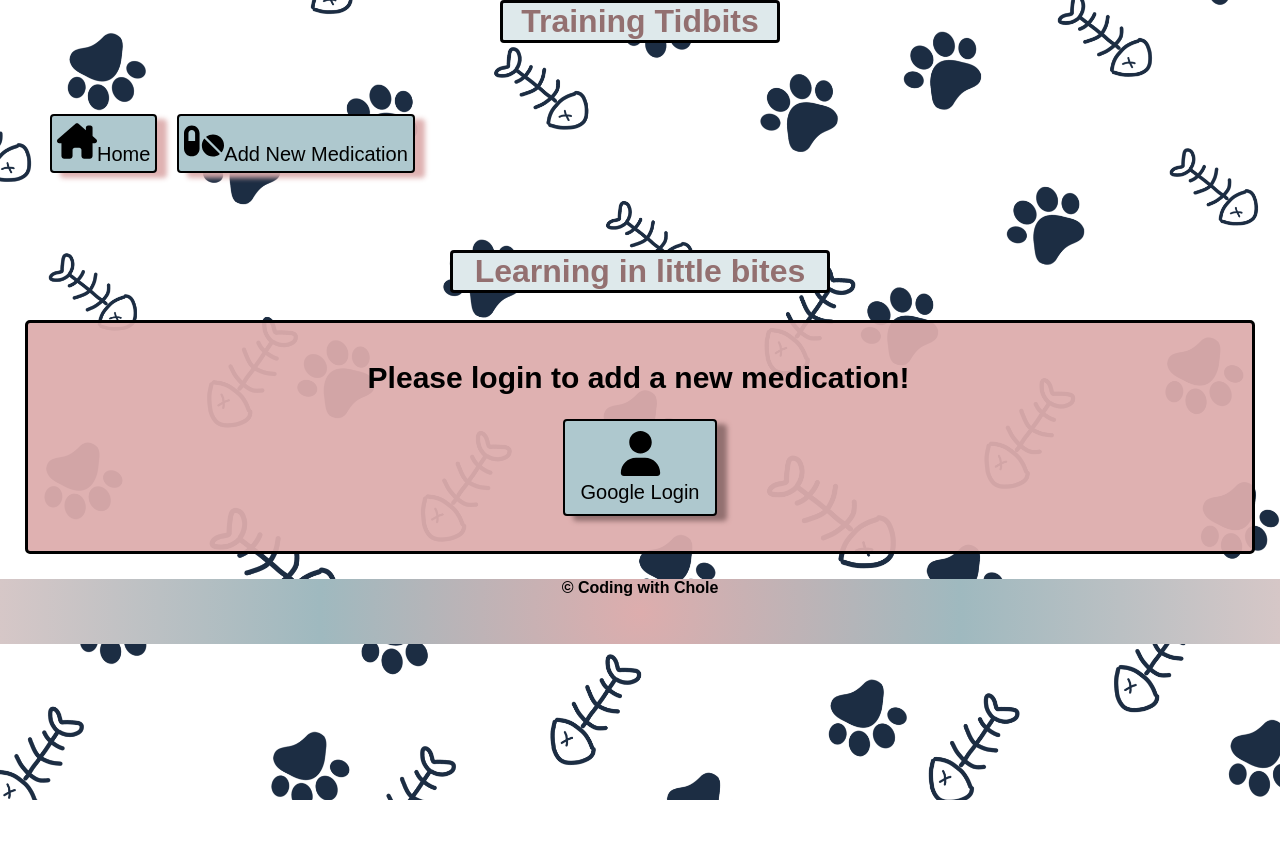
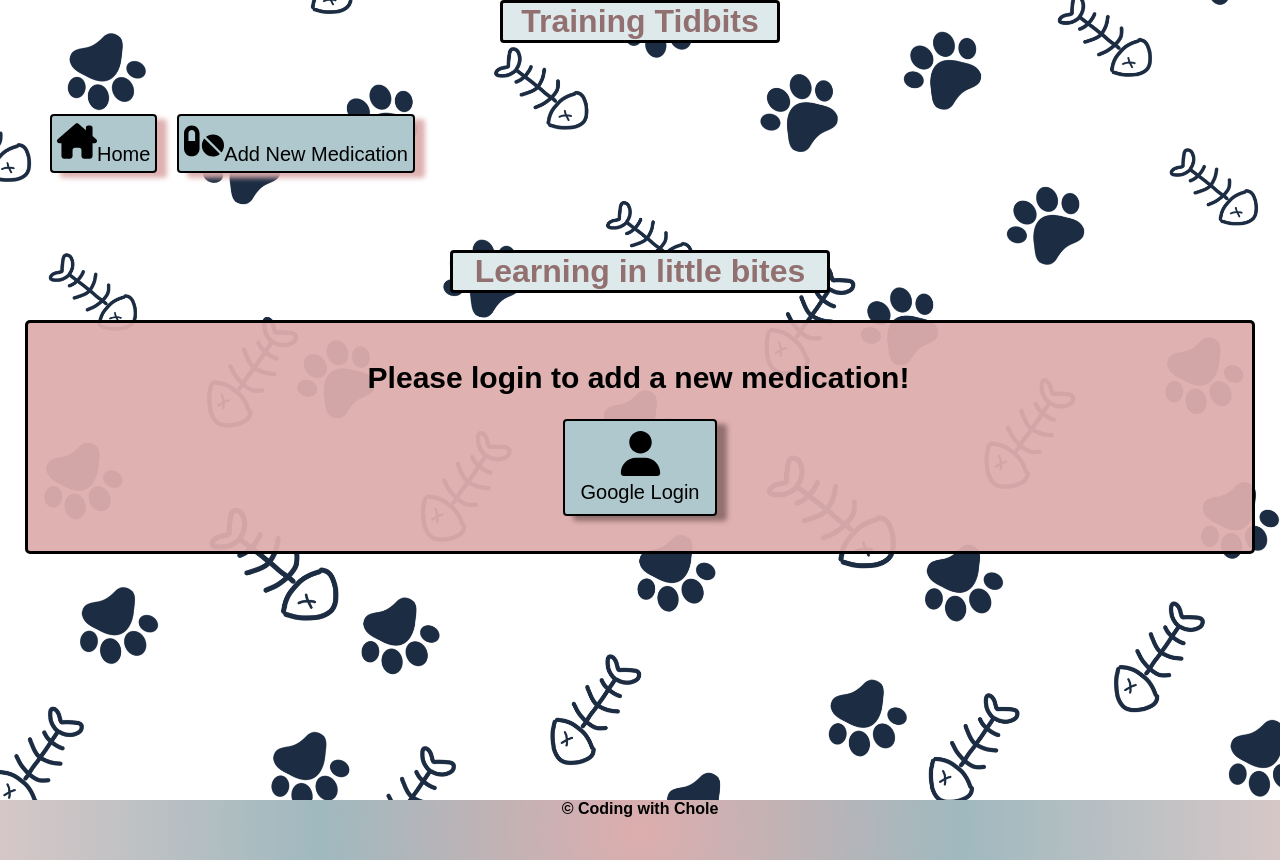
Before and after one commit to choleaxel/training-tidbits-frontend, a React (Create React App) app: page /Form in a window 1280 px wide. Before the commit the page ends 800 px from the top, so only its background shows below. Built offline with nearby package versions, Linux system fonts and the light colour scheme; a web font is replaced by a local one.

Commit message:
fixed footer placement

```diff
--- a/src/App.css
+++ b/src/App.css
@@ -6,7 +6,7 @@
   min-height: 100vh;
   width: 100%;
   font-family: "Zen Kaku Gothic Antique", sans-serif;
-  flex-grow: 1;
+  /* flex-grow: 1; */
 }
 /*would like to figure out how to make the background image lighter, decrease opacity*/
 /* desired background color #dee9eb*/
@@ -67,9 +67,7 @@
 
 footer {
   width: 100%;
-  height: 65px;
-  position: absolute;
-  margin-top: auto;
+  height: 60px;
   text-align: center;
   font-size: 16px;
   font-weight: 900;
--- a/src/App.js
+++ b/src/App.js
@@ -31,8 +31,8 @@ export default function App() {
               <Route path="/" element={<Home />} />
             </Routes>
           </body>
-          <footer> © Coding with Chole</footer>
         </div>
+        <footer> © Coding with Chole</footer>
       </UserContext.Provider>
     </BrowserRouter>
   );
```
